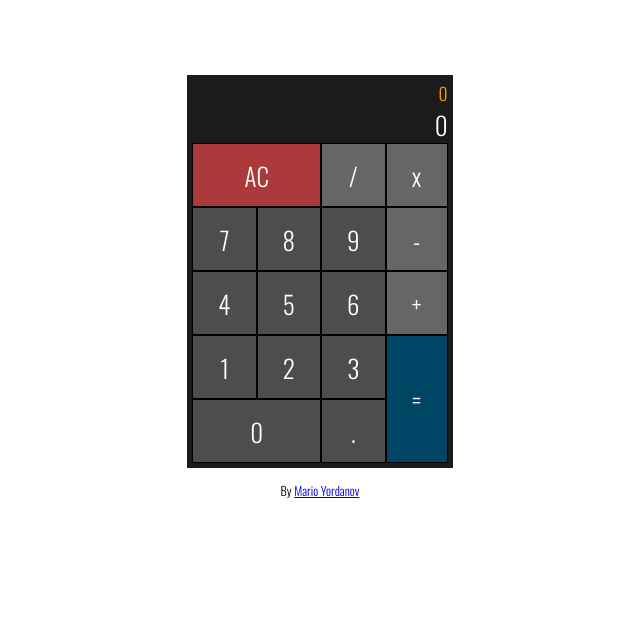
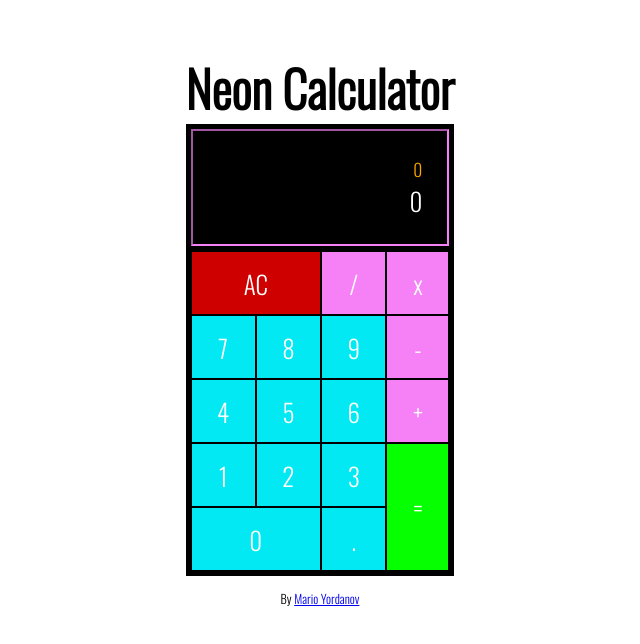
Before and after one commit to mariovyord/react-calulator, a React (Create React App) app: page / in a window 1280 px wide. Shown: the top 644 px of the page, without its empty margins (320-960 px from the left). Built offline with nearby package versions, Linux system fonts and the light colour scheme.

Commit message:
Add neon colors and shaking on button hover

```diff
--- a/src/App.js
+++ b/src/App.js
@@ -47,6 +47,7 @@ function App() {
 	return (
 		<div className="App">
 			<div className="container">
+				<h1>Neon Calculator</h1>
 				<main className='calculator'>
 					<div className="display">
 						<span className="calcs">{calc || 0}</span>
--- a/src/index.css
+++ b/src/index.css
@@ -1,11 +1,11 @@
 @import url('https://fonts.googleapis.com/css2?family=Oswald:wght@300&display=swap');
 
 :root {
-	--main-bg-color: #1B1B1B;
-	--warning: #AC3939;
-	--calc-blue: #004466;
-	--light-gray: #666666;
-	--dark-gray: #4D4D4D;
+	--main-bg-color: #000000;
+	--warning: #ce0000;
+	--calc-green: #06FF01;
+	--pink: #F681F6;
+	--blue: #03E9F4;
 }
 
 html {
@@ -40,12 +40,19 @@ button {
 .App {
 	display: flex;
 	justify-content: center;
-	padding-top: 3rem;
+	padding-top: 2rem;
 }
 
 .calculator {
 	background-color: var(--main-bg-color);
 	padding: 5px;
+}
+
+.display {
+	padding: 1rem 1rem;
+	margin-bottom: 5px;
+	border: 2px solid var(--pink);
+	border-style: inset;
 }
 
 .display span {
@@ -71,19 +78,67 @@ button {
 	font-family: 'Oswald', sans-serif;
 	appearance: none;
 	color: white;
-	background-color: var(--dark-gray);
+	background-color: var(--blue);
 	border: 1px solid black;
 	font-size: 1rem;
 	padding: 0.5rem 1rem;
+	transition: 0.2s;
 }
 
 button:hover {
-	opacity: 0.9;
 	cursor: pointer;
+	animation: shake 0.5s;
+	animation-iteration-count: infinite;
+}
+
+@keyframes shake {
+	0% {
+		transform: translate(1px, 1px) rotate(0deg);
+	}
+
+	10% {
+		transform: translate(-1px, -2px) rotate(-1deg);
+	}
+
+	20% {
+		transform: translate(-3px, 0px) rotate(1deg);
+	}
+
+	30% {
+		transform: translate(3px, 2px) rotate(0deg);
+	}
+
+	40% {
+		transform: translate(1px, -1px) rotate(1deg);
+	}
+
+	50% {
+		transform: translate(-1px, 2px) rotate(-1deg);
+	}
+
+	60% {
+		transform: translate(-3px, 1px) rotate(0deg);
+	}
+
+	70% {
+		transform: translate(3px, 1px) rotate(-1deg);
+	}
+
+	80% {
+		transform: translate(-1px, -1px) rotate(1deg);
+	}
+
+	90% {
+		transform: translate(1px, 2px) rotate(0deg);
+	}
+
+	100% {
+		transform: translate(1px, -2px) rotate(-1deg);
+	}
 }
 
 .ligth-gray {
-	background-color: var(--light-gray);
+	background-color: var(--pink);
 }
 
 #clear {
@@ -93,7 +148,7 @@ button:hover {
 }
 
 #equals {
-	background-color: var(--calc-blue);
+	background-color: var(--calc-green);
 }
 
 #zero {
```
